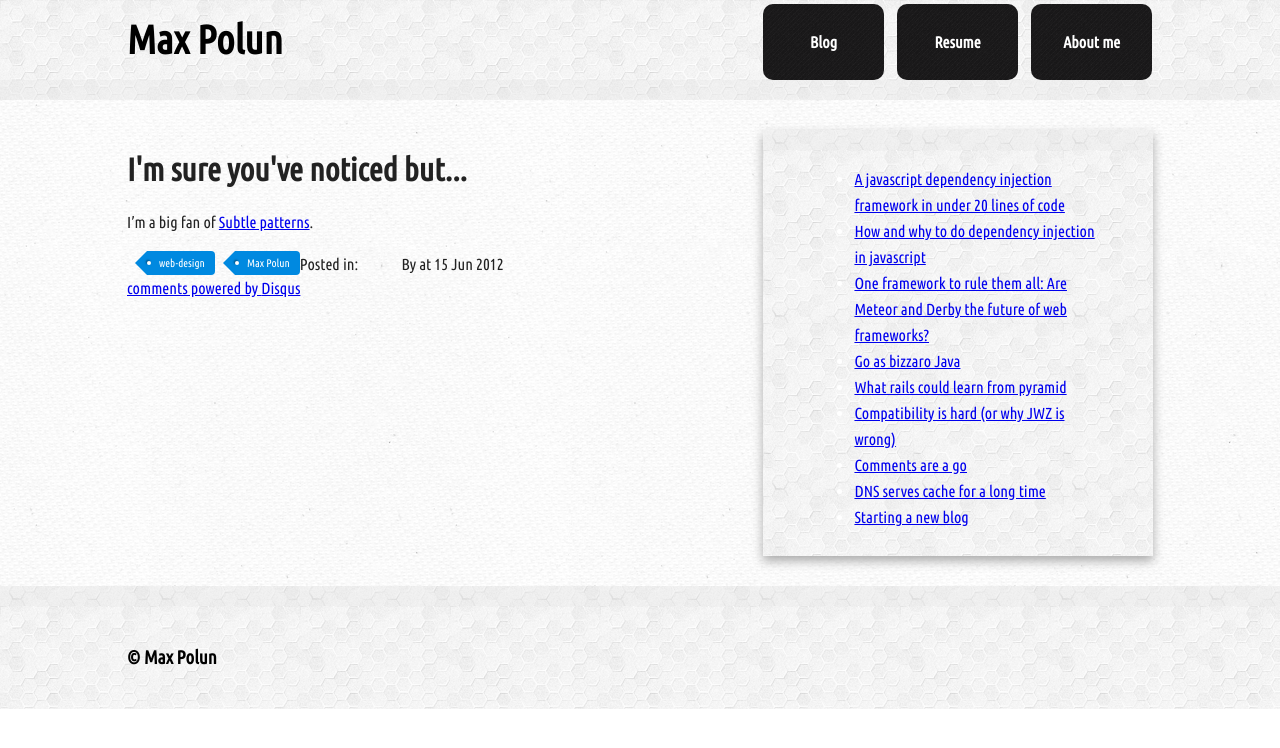
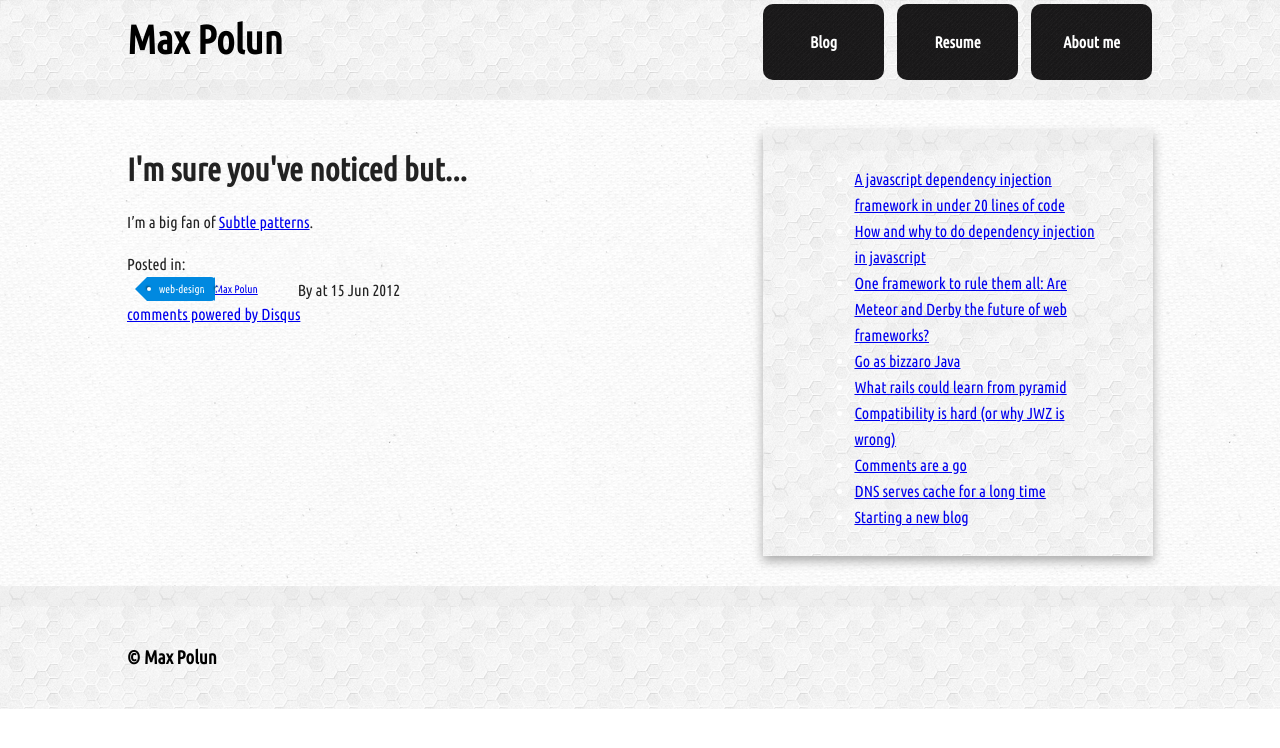
Before and after one commit to maxpolun/maxpolun.github.io, a Jekyll site: the page built from _posts/2012-06-15-i'm_sure_you've_noticed_but....markdown, in a window 1280 px wide. Shown: the top 748 px of the page. Built offline with Jekyll 4.4.1, drawn with Linux system fonts in a browser that asks for light colours; nearby versions of some CDN libraries; a script that is not in the unit is left out; comment, search, counter and statistics services are not loaded.

Commit message:
changed categories css

```diff
--- a/_layouts/post.html
+++ b/_layouts/post.html
@@ -9,13 +9,13 @@ layout: base
 	<section>
 		{{ content  }}
 	</section>
-	<section class="categories">
 	Posted in:
 	{% if page.categories %}
+	<section class="categories">
 	<span class="category-heading"> </span>
 		<ul>
 			{% for cat in page.categories %}
-				<li><a href="/{{cat}}">{{cat}}</a></li>
+				<li><a class="cat" href="/{{cat}}">{{cat}}</a></li>
 			{% endfor %}
 		</ul>
 	{% endif %}
--- a/css/style.css
+++ b/css/style.css
@@ -219,7 +219,7 @@ nav a {
 	position:relative;
 	font-size:11px;
 }
-.categories a{
+.categories a.cat{
 	margin-left:20px;
 	padding:0 10px 0 12px;
 	background:#0089e0;
```
